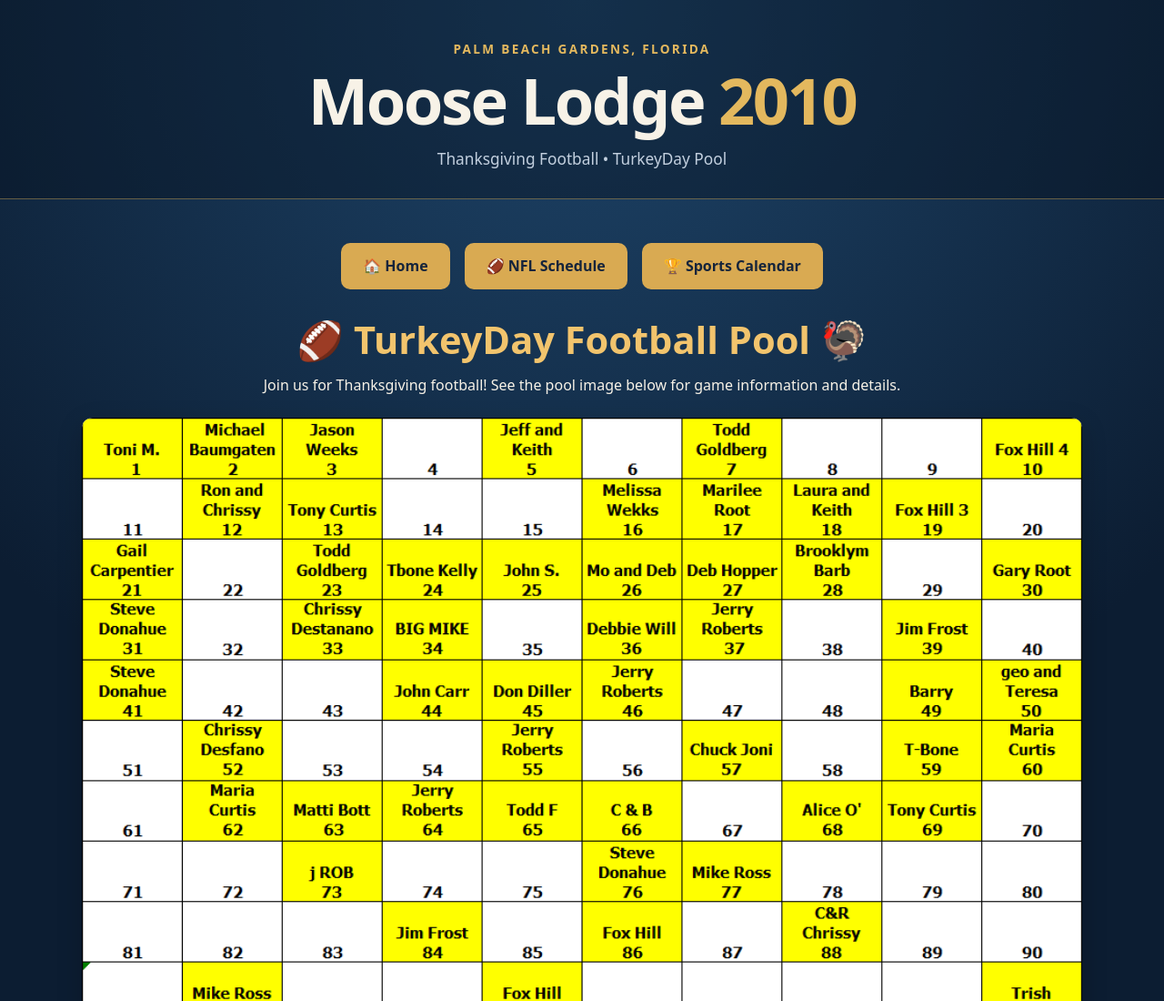
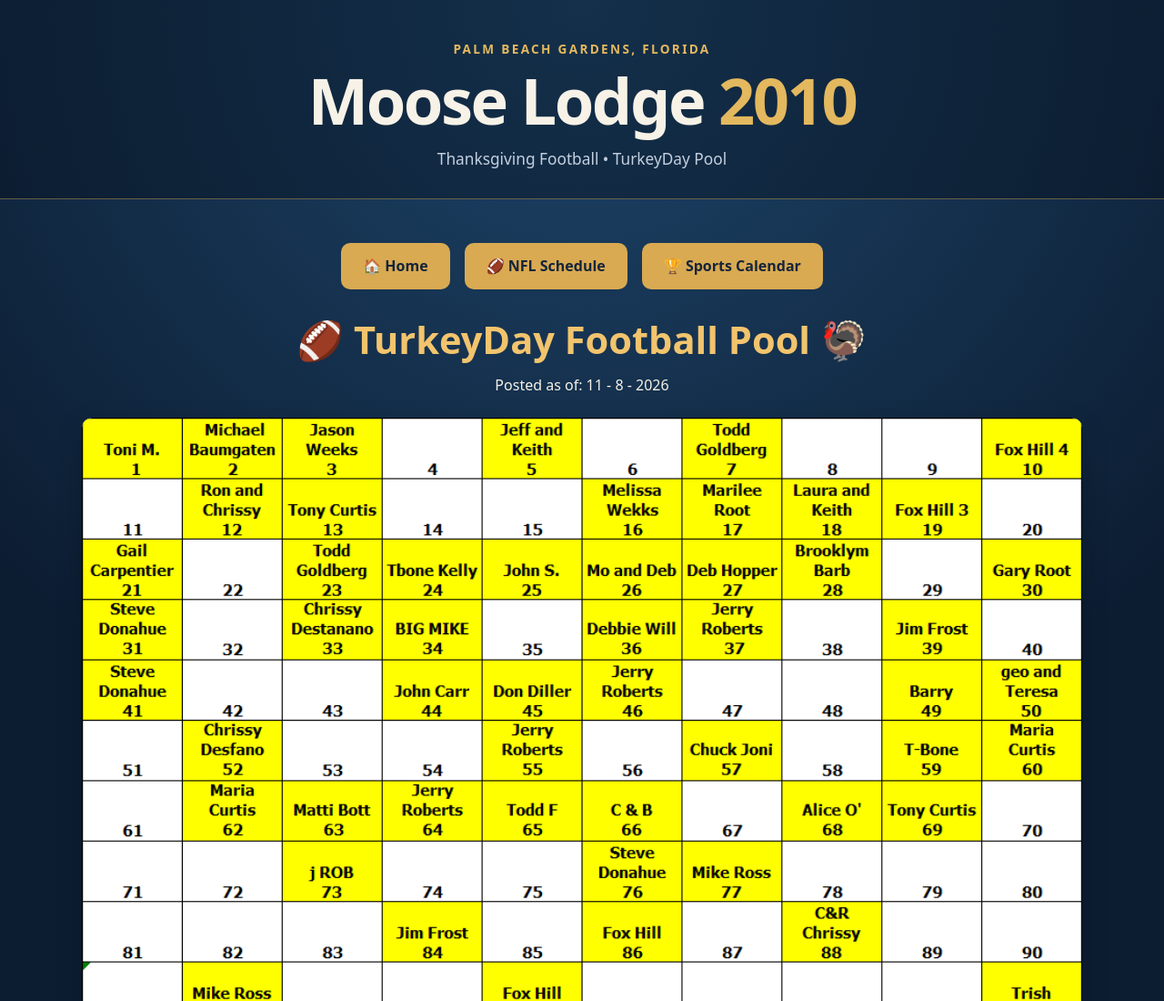
Before and after one commit to mjross11/moose2010, a plain HTML site: page turkeypool.html in a window 1280 px wide. Shown: the top 1100 px of the page at 91% size. Drawn offline with Linux system fonts and the light colour scheme.

Commit message:
Add files via upload

```diff
--- a/turkeypool.html
+++ b/turkeypool.html
@@ -31,7 +31,7 @@
         <a href="sports-calendar.html">🏆 Sports Calendar</a>
       </nav>
       <h2 class="pool-heading">🏈 TurkeyDay Football Pool 🦃</h2>
-      <p class="pool-intro">Join us for Thanksgiving football! See the pool image below for game information and details.</p>
+      <p class="pool-intro">Posted as of:  11 - 8 - 2026</p>
       <img class="pool-image" src="turkeypool/turkeypool.png" alt="Moose Lodge 2010 TurkeyDay Thanksgiving football pool details" loading="eager">
       <p class="image-note">If the image does not appear, confirm that turkeypool.png is uploaded to the turkeypool folder.</p>
     </main>
```
